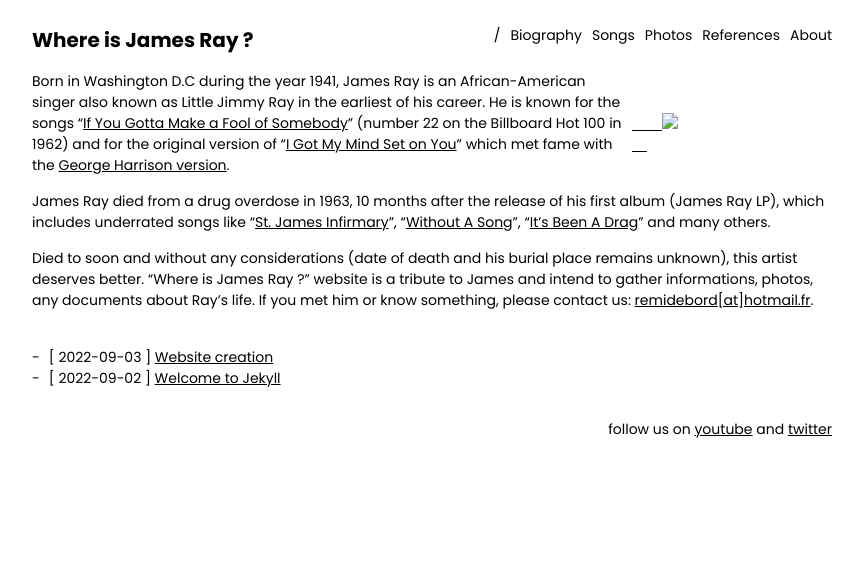
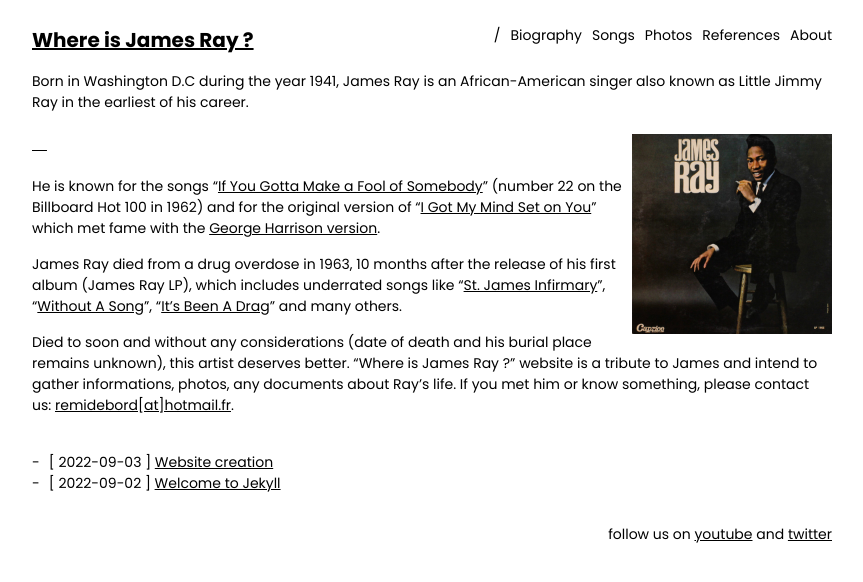
Before and after one commit to jamesraymusic/jamesraymusic.github.io, a Jekyll site: the page built from index.md, in a window 1280 px wide. Shown: the top 582 px of the page, without its empty margins (208-1071 px from the left). Built offline with Jekyll 4.4.1, drawn with Linux system fonts in a browser that asks for light colours; comment, search, counter and statistics services are not loaded.

Commit message:
Replace hardcoded path and modify image rendering on welcome page

```diff
--- a/_config.yml
+++ b/_config.yml
@@ -5,6 +5,10 @@
 title: Where is James Ray ?
 author: Rémi Debord
 email: remidebord@hotmail.fr
+
+url: https://remidebord.github.io/whereisjamesray/
+baseurl: /whereisjamesray
+description: unofficial website on James Ray
 
 header_pages:
   - index.md
--- a/_includes/footer.html
+++ b/_includes/footer.html
@@ -2,5 +2,5 @@
   {{ site.footer }}
 </footer>
 
-<script type="text/javascript" src="/whereisjamesray/plugins/lightbox/lightbox.js"></script>
-<link rel="stylesheet" href="/whereisjamesray/plugins/lightbox/lightbox.css">
+<script type="text/javascript" src="{{ site.baseurl }}/plugins/lightbox/lightbox.js"></script>
+<link rel="stylesheet" href="{{ site.baseurl }}/plugins/lightbox/lightbox.css">
--- a/_includes/header.html
+++ b/_includes/header.html
@@ -2,7 +2,7 @@
 <header>
   <div class="menu">
     <ul>
-    <span>{{ site.title }}</span>
+    <span><a href="{{ site.url }}">{{ site.title }}</a></span>
       {%- for path in page_paths -%}
         {%- assign my_page = site.pages | where: "path", path | first -%}
         {%- if my_page.title -%}
--- a/_sass/base.scss
+++ b/_sass/base.scss
@@ -145,5 +145,4 @@ pre { background-color: var(--background-color);  border: none;  padding: 0;  ma
  * Misc
  */
 
-.img-right-aligned { float: right; width: 200px; }
-.img-left-aligned { float: left; width: 200px; }
+main p img { float: right; width: 200px; }
--- a/index.md
+++ b/index.md
@@ -4,13 +4,11 @@ layout: home
 permalink: /
 ---
 
-<span class="img-right-aligned">
-    <a href="/whereisjamesray/uploads/james-ray-lp.jpg">
-        <img src="/whereisjamesray/uploads/james-ray-lp.jpg"/>
-    </a>
-</span>
-
-Born in Washington D.C during the year 1941, James Ray is an African-American singer also known as Little Jimmy Ray in the earliest of his career. He is known for the songs "[If You Gotta Make a Fool of Somebody](https://www.youtube.com/watch?v=sperNZW6A8k)" (number 22 on the Billboard Hot 100 in 1962) and for the original version of "[I Got My Mind Set on You](https://www.youtube.com/watch?v=qSCEie9KqvQ)" which met fame with the [George Harrison version](https://www.youtube.com/watch?v=6ZwjdGSqO0k).
+Born in Washington D.C during the year 1941, James Ray is an African-American singer also known as Little Jimmy Ray in the earliest of his career.
+<a href="{{ site.baseurl }}/uploads/james-ray-lp.jpg">
+    <img src="{{ site.baseurl }}/uploads/james-ray-lp.jpg"/>
+</a>
+He is known for the songs "[If You Gotta Make a Fool of Somebody](https://www.youtube.com/watch?v=sperNZW6A8k)" (number 22 on the Billboard Hot 100 in 1962) and for the original version of "[I Got My Mind Set on You](https://www.youtube.com/watch?v=qSCEie9KqvQ)" which met fame with the [George Harrison version](https://www.youtube.com/watch?v=6ZwjdGSqO0k).
 
 James Ray died from a drug overdose in 1963, 10 months after the release of his first album (James Ray LP), which includes underrated songs like "[St. James Infirmary](https://www.youtube.com/watch?v=lAP2bfSE_2s)", "[Without A Song](https://www.youtube.com/watch?v=vVQ447pzuzU)", "[It's Been A Drag](https://www.youtube.com/watch?v=Z8zyY8Q37fk)" and many others.
 
```
